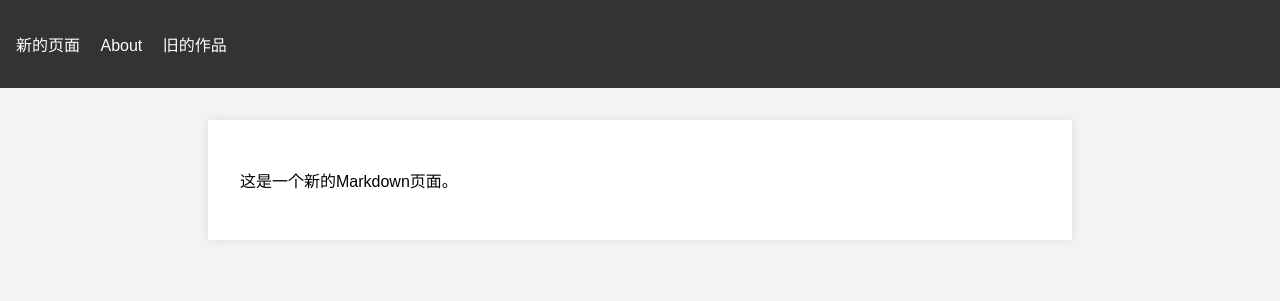
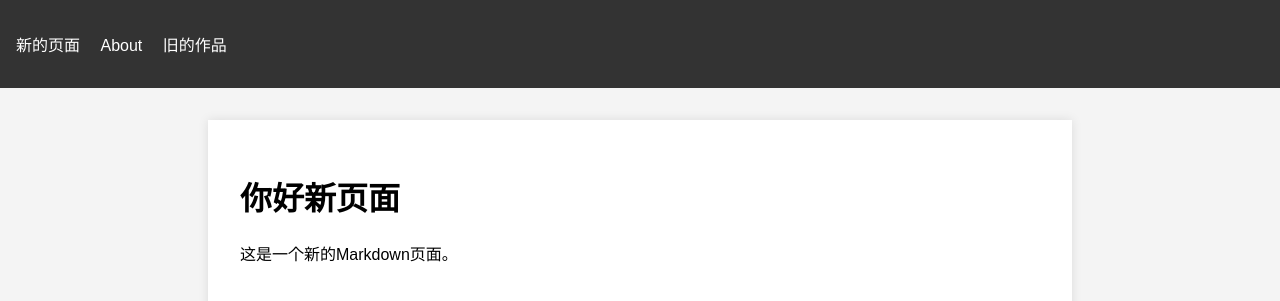
Before and after one commit to yihngwan/yihngwan.github.io, a Jekyll site: the page built from pages/new_page.md, in a window 1280 px wide. Shown: the top 301 px of the page. Built offline with Jekyll 4.4.1, drawn with Linux system fonts in a browser that asks for light colours.

Commit message:
不信不可以

```diff
--- a/pages/new_page.md
+++ b/pages/new_page.md
@@ -2,5 +2,5 @@
 layout: default
 title: 新的页面
 ---
-
+# 你好新页面
 这是一个新的Markdown页面。
```
Also changed, not shown: pages/about.md (+0 -1 lines).
